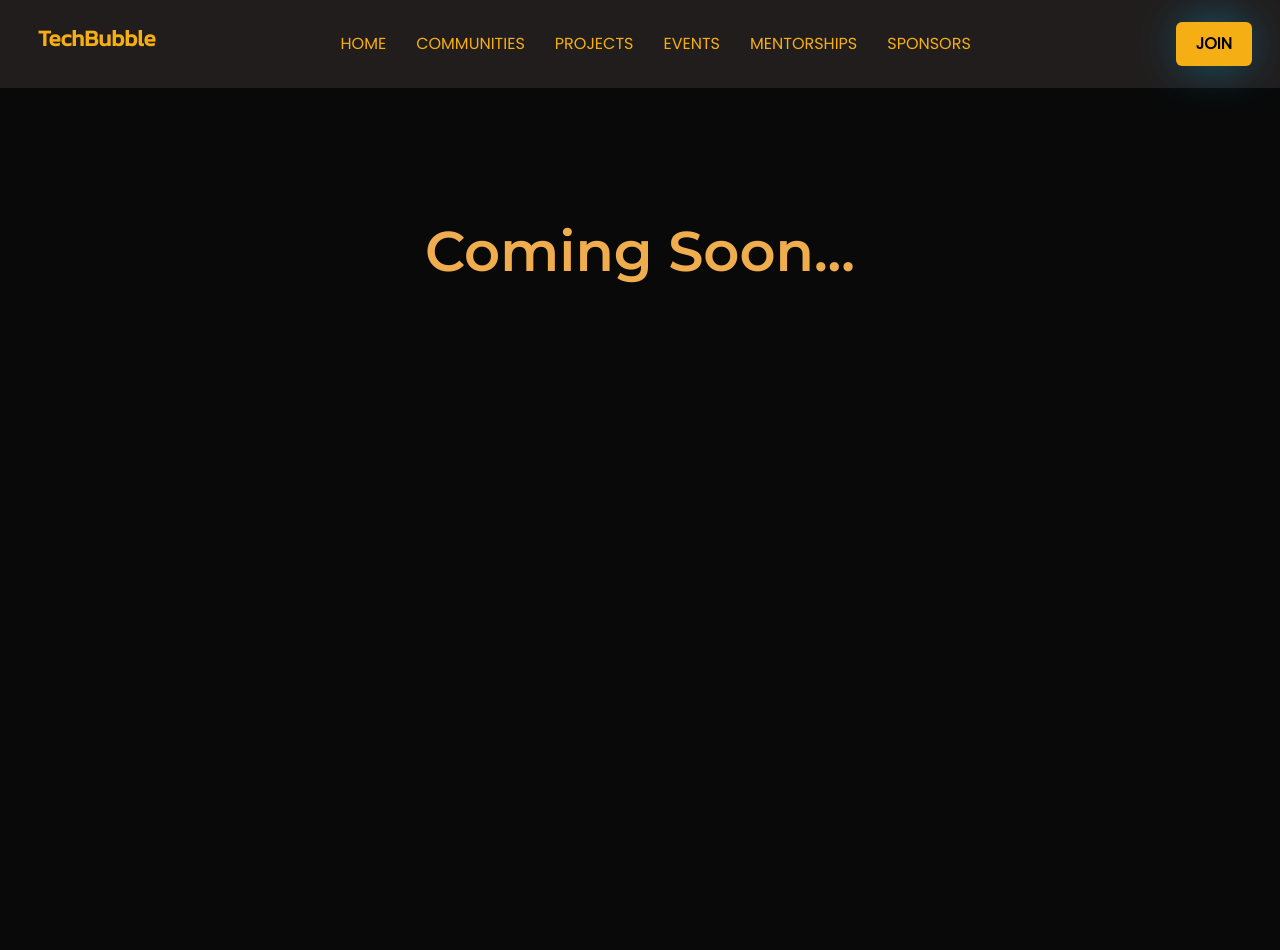
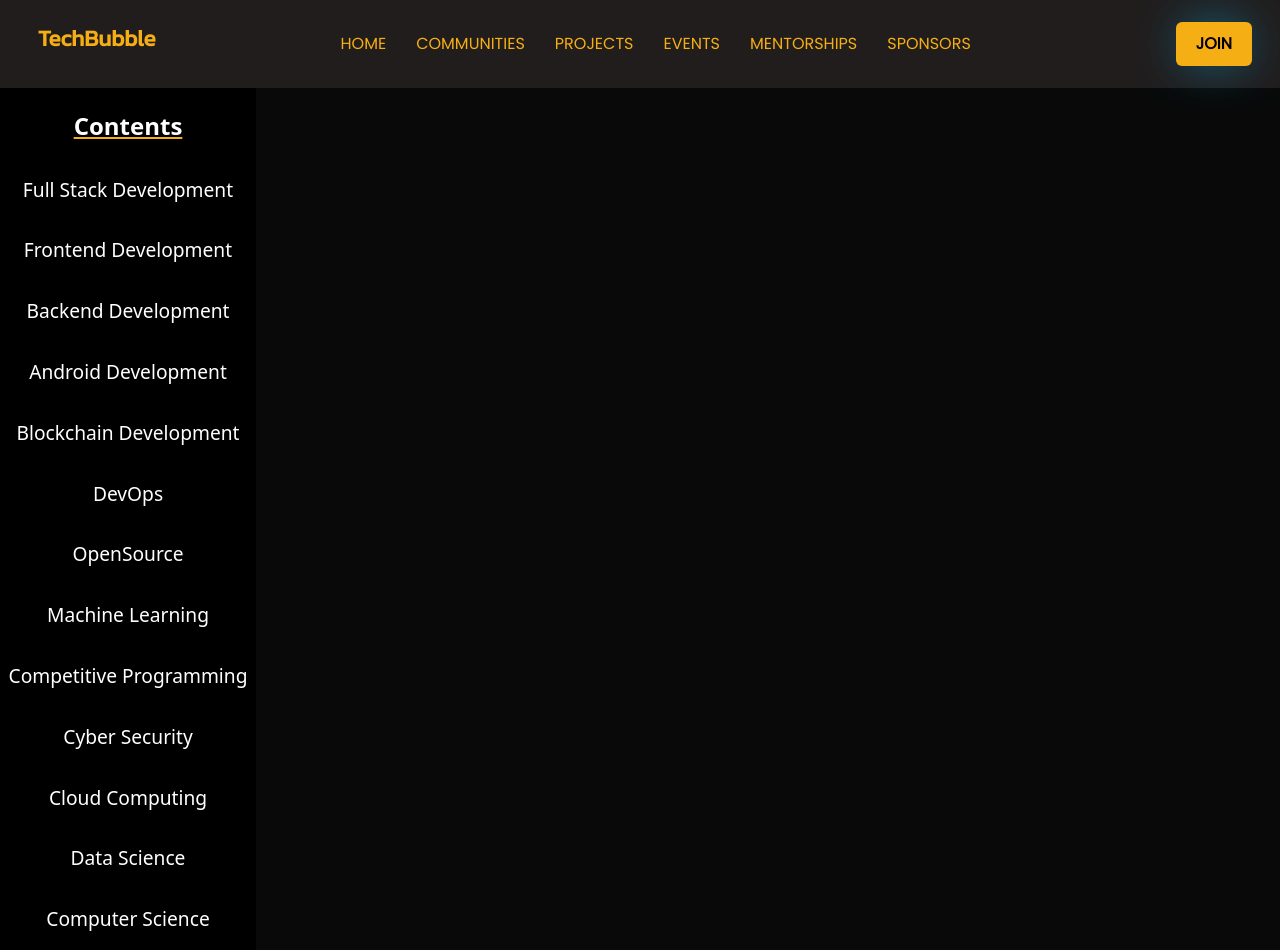
Before and after one commit to adityassharma-ss/iHelp, a React (Vite) app: page /mentorships in a window 1280 px wide. Before the commit the page ends 800 px from the top, so only its background shows below. Built offline with nearby package versions, Linux system fonts and the light colour scheme.

Commit message:
update roadmap

```diff
--- a/src/App.jsx
+++ b/src/App.jsx
@@ -14,7 +14,7 @@ import State from './context/State'
 import Projects from './pages/Projects'
 import Footer from './components/Footer'
 import Event from './pages/Events.jsx'
-import Mentorships from './pages/Mentorships'
+import Mentorships from './pages/Mentorships.jsx'
 import Sponsors from './pages/Sponsors'
 
 function App() {
--- a/src/pages/Mentorships.jsx
+++ b/src/pages/Mentorships.jsx
@@ -1,14 +1,107 @@
-import React from 'react'
+import React, { useState } from 'react'
 import Contacts from '../styles/Contacts.css'
 
-const Contact = () => {
+const Mentorships = () => {
+  const [selectedSubject, setSelectedSubject] = useState('subject1') // state to keep track of the selected subject
+
   return (
-    <div className='event-parent'>
-        <div className='event-child'>
-            <h1 className='event-child-h1'> Coming Soon...</h1>
+    <div className='page-container'>
+      {/* Left navbar */}
+      <div className='navbar-container'>
+      <div className='navbar-heading'>Contents</div>
+        <div className='navbar-item' onClick={() => setSelectedSubject('subject1')}>
+          Full Stack Development
         </div>
+        <div className='navbar-item' onClick={() => setSelectedSubject('subject2')}>
+          Frontend Development
+        </div>
+        <div className='navbar-item' onClick={() => setSelectedSubject('subject3')}>
+          Backend Development
+        </div>
+        <div className='navbar-item' onClick={() => setSelectedSubject('subject3')}>
+          Android Development
+        </div>
+        <div className='navbar-item' onClick={() => setSelectedSubject('subject3')}>
+          Blockchain Development
+        </div>
+        <div className='navbar-item' onClick={() => setSelectedSubject('subject3')}>
+          DevOps
+        </div>
+        <div className='navbar-item' onClick={() => setSelectedSubject('subject3')}>
+          OpenSource
+        </div>
+        <div className='navbar-item' onClick={() => setSelectedSubject('subject3')}>
+          Machine Learning
+        </div>
+        <div className='navbar-item' onClick={() => setSelectedSubject('subject3')}>
+          Competitive Programming
+        </div>
+        <div className='navbar-item' onClick={() => setSelectedSubject('subject3')}>
+          Cyber Security
+        </div>
+        <div className='navbar-item' onClick={() => setSelectedSubject('subject3')}>
+          Cloud Computing
+        </div>
+        <div className='navbar-item' onClick={() => setSelectedSubject('subject3')}>
+          Data Science
+        </div>
+        <div className='navbar-item' onClick={() => setSelectedSubject('subject3')}>
+          Computer Science
+        </div>
+        {/* add more navbar items here */}
+      </div>
+
+      {/* Course roadmap */}
+      <div className='roadmap-container'>
+        {selectedSubject === 'subject1' && (
+          <div className='roadmap-item'>
+            {/* subject 1 course roadmap */}
+          </div>
+        )}
+        {selectedSubject === 'subject2' && (
+          <div className='roadmap-item'>
+            {   /* subject 2 course roadmap */ }
+          </div>
+        )}
+        {selectedSubject === 'subject3' && (
+          <div className='roadmap-item'>
+            {/* subject 3 course roadmap */}
+          </div>
+        )}
+        {selectedSubject === 'subject1' && (
+          <div className='roadmap-item'>
+            {/* subject 1 course roadmap */}
+          </div>
+        )}
+        {selectedSubject === 'subject1' && (
+          <div className='roadmap-item'>
+            {/* subject 1 course roadmap */}
+          </div>
+        )}
+        {selectedSubject === 'subject1' && (
+          <div className='roadmap-item'>
+            {/* subject 1 course roadmap */}
+          </div>
+        )}
+        {selectedSubject === 'subject1' && (
+          <div className='roadmap-item'>
+            {/* subject 1 course roadmap */}
+          </div>
+        )}
+        {selectedSubject === 'subject1' && (
+          <div className='roadmap-item'>
+            {/* subject 1 course roadmap */}
+          </div>
+        )}
+        {selectedSubject === 'subject1' && (
+          <div className='roadmap-item'>
+            {/* subject 1 course roadmap */}
+          </div>
+        )}
+        {/* add more roadmap items here */}
+      </div>
     </div>
   )
 }
 
-export default Contact;
+export default Mentorships
--- a/src/styles/Contacts.css
+++ b/src/styles/Contacts.css
@@ -1,19 +1,47 @@
-.event-parent{
-    margin-top: 8rem;
-    display: flex;
+.page-container {
+    display: flex; /* display the navbar and roadmap side by side */
+  }
+
+  .navbar-container {
+    width: 20%; /* set the width of the navbar */
+    height: 100%; /* set the height of the navbar to fill the page */
+    background-color: #000; /* set the background color of the navbar to black */
+    display: flex; /* display the navbar items vertically */
+    flex-direction: column;
+    align-items: center; /* center the navbar items horizontally */
+  }
+
+  .navbar-item {
+    color: #fff; /* set the color of the navbar items to white */
+    font-size: 1.2rem; /* increase the font size of the navbar items */
+    padding: 1rem 0; /* add some padding to the navbar items */
+    cursor: pointer; /* show the cursor as a pointer when hovering over the navbar items */
+  }
+
+  .navbar-item:hover {
+    background-color: #444; /* change the background color of the navbar item on hover */
+  }
+
+  .navbar-heading {
+    font-size: 1.5rem; /* increase the font size of the navbar heading */
+    font-weight: bold; /* make the navbar heading bold */
+    color: #fff; /* set the color of the navbar heading to white */
+    margin-bottom: 1rem; /* add some margin below the navbar heading */
+    box-shadow: rgb(11, 160, 202);
+    margin-top: 20px;
+    text-decoration-color: #f5ae14;
+    text-decoration-line:underline ;
+  }
+
+  .roadmap-container {
+    width: 80%; /* set the width of the roadmap to the remaining space on the page */
+    height: 100%; /* set the height of the roadmap to fill the page */
+    background-color: #fff; /* set the background color of the roadmap to white */
+    display: flex; /* center the roadmap items vertically and horizontally */
+    align-items: center;
     justify-content: center;
-}
+  }
 
-.event-child{
-    text-align: center;
-    max-width: 70%;
-}
-
-.event-child-h1{
-    font-family: "Montserrat", sans-serif;
-    font-size: 3.5rem;
-    line-height: 70px;
-    margin-bottom: 1.5rem !important;
-    color: #f0ad4e;
-
-}
+  .roadmap-item {
+    /* add styles for the roadmap items here */
+  }
--- a/src/styles/HeroBannerDesktop.css
+++ b/src/styles/HeroBannerDesktop.css
@@ -71,6 +71,7 @@
 @media screen and (max-width: 430px) {
   .hero_subparent1 {
     width: 100%;
+    color: #f0ad4e;
     margin-top: 5rem;
   }
 
--- a/src/styles/Navbar.css
+++ b/src/styles/Navbar.css
@@ -156,3 +156,9 @@
     transform: translateX(-5px);
   }
 }
+
+@media screen and (max-width: 767px) {
+  .navbar_linksdiv {
+    display: none; /* hide the links on small screens */
+  }
+}
```
Also changed, not shown: src/pages/roadmaps/Frontend.jsx (added, +9 -0 lines), src/pages/roadmaps/Android.jsx (added), src/pages/roadmaps/Backend.jsx (added), src/pages/roadmaps/Devops.jsx (added), src/pages/roadmaps/Fullstack.jsx (added), src/pages/roadmaps/Machinelearning.jsx (added), src/pages/roadmaps/OpenSource.jsx (added).
